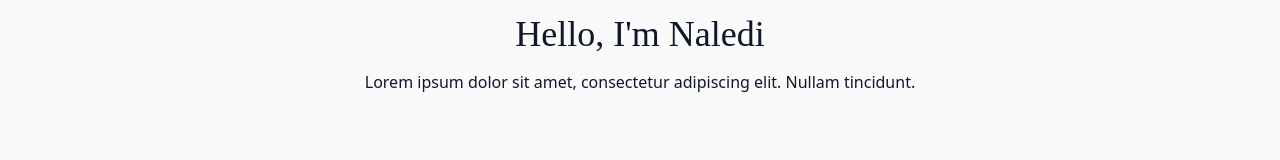
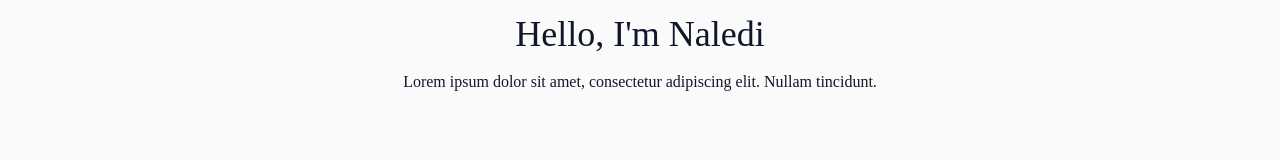
Before and after one commit to Naledi-Dikgale/portfolio-v3, a React (Vite) app: page / in a window 1280 px wide. Shown: the part 346-506 px from the top of the page. Built offline with nearby package versions, Linux system fonts and the light colour scheme; no server answers; a web font is replaced by a local one.

Commit message:
Update styling

```diff
--- a/src/components/Intro.jsx
+++ b/src/components/Intro.jsx
@@ -9,7 +9,7 @@ function Intro() {
       <h1 className={`font-agbalumo text-4xl text-center ${theme === 'light' ? 'text-secondary' : 'text-primary'}`}>
         Hello, I'm Naledi
       </h1>
-      <p className={`mt-4 text-center ${theme === 'light' ? 'text-secondary' : 'text-secondary-light'}`}>
+      <p className={`mt-4 text-center font-agbalumo ${theme === 'light' ? 'text-secondary' : 'text-secondary-light'}`}>
         Lorem ipsum dolor sit amet, consectetur adipiscing elit. Nullam tincidunt.
       </p>
     </section>
```
